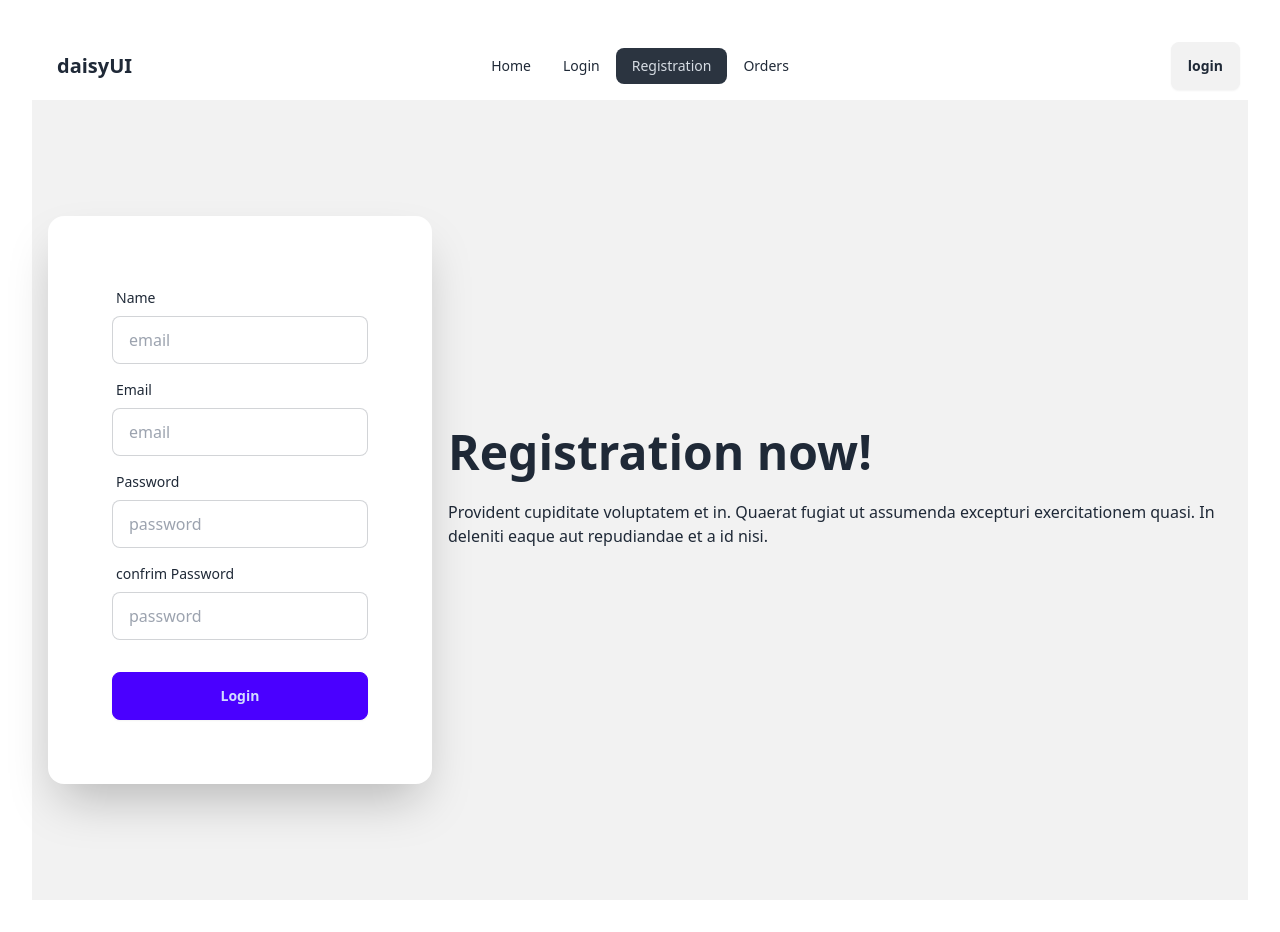
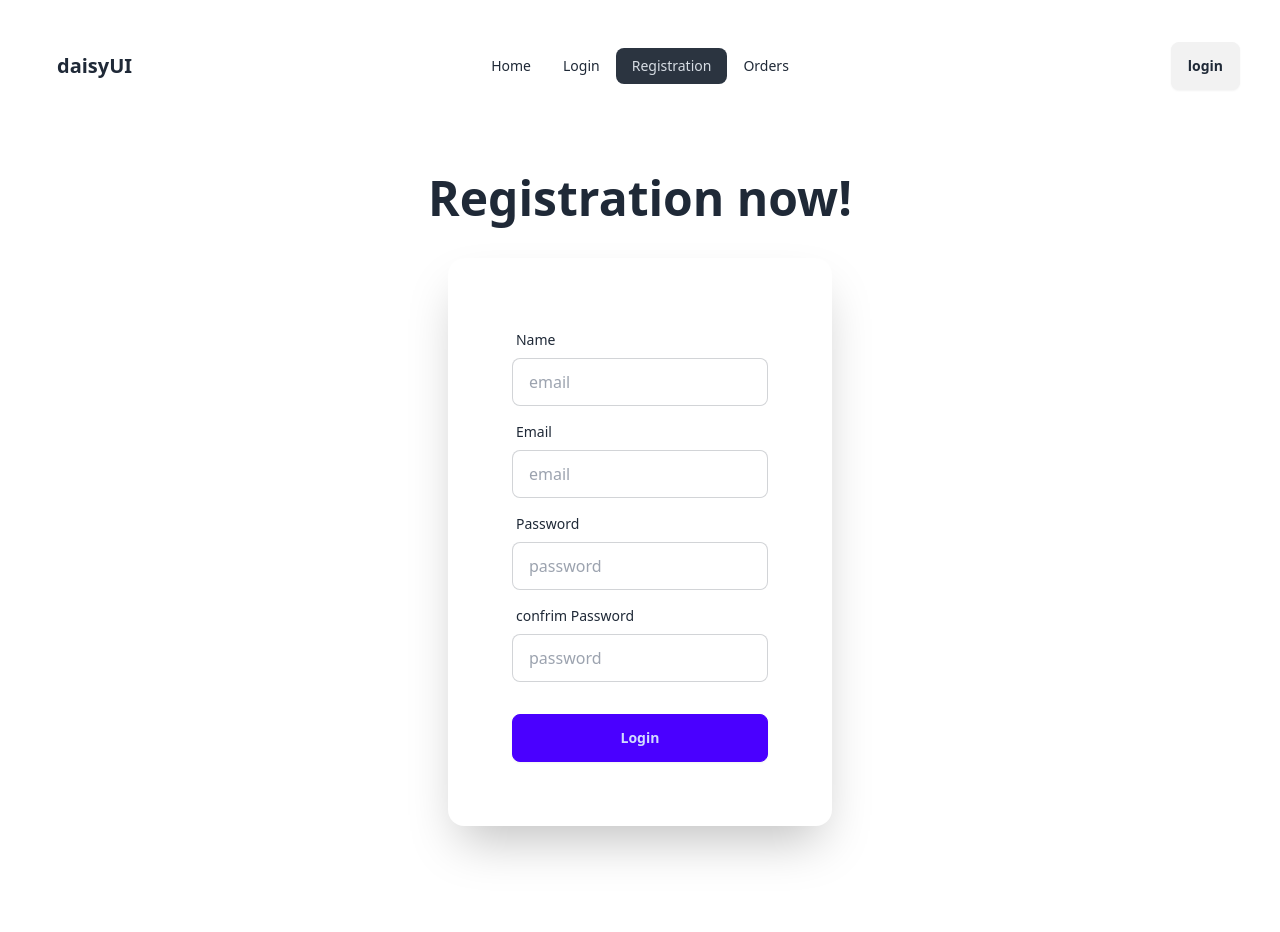
Before and after one commit to nafis200/revision-51, a React (Vite) app: page /registration in a window 1280 px wide. Built offline with nearby package versions, Linux system fonts and the light colour scheme; no server answers.

Commit message:
fourth commit

```diff
--- a/src/Registration.jsx
+++ b/src/Registration.jsx
@@ -16,11 +16,10 @@ const Registration = () => {
    }
 
   return (
-        <div className="hero min-h-screen bg-base-200">
-  <div className="hero-content flex-col lg:flex-row-reverse">
-    <div className="text-center lg:text-left">
-      <h1 className="text-5xl font-bold">Registration now!</h1>
-      <p className="py-6">Provident cupiditate voluptatem et in. Quaerat fugiat ut assumenda excepturi exercitationem quasi. In deleniti eaque aut repudiandae et a id nisi.</p>
+        <div className="hero min-h-screen">
+  <div className="hero-content flex-col">
+    <div className="text-center">
+      <h1 className="lg:text-5xl md:text-3xl text-xl font-bold mb-5">Registration now!</h1>
     </div>
     <div className="card shrink-0 w-full max-w-sm shadow-2xl bg-base-100">
       <form onSubmit={handleSubmit(handleRegistration)} className="card-body">
```
